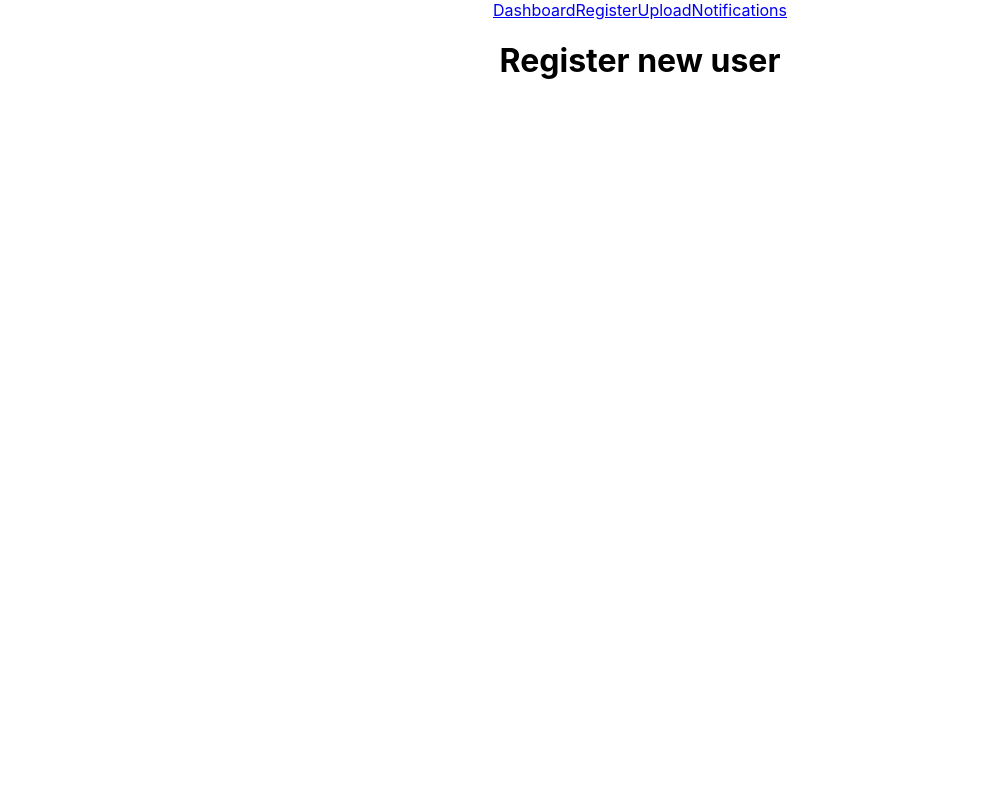
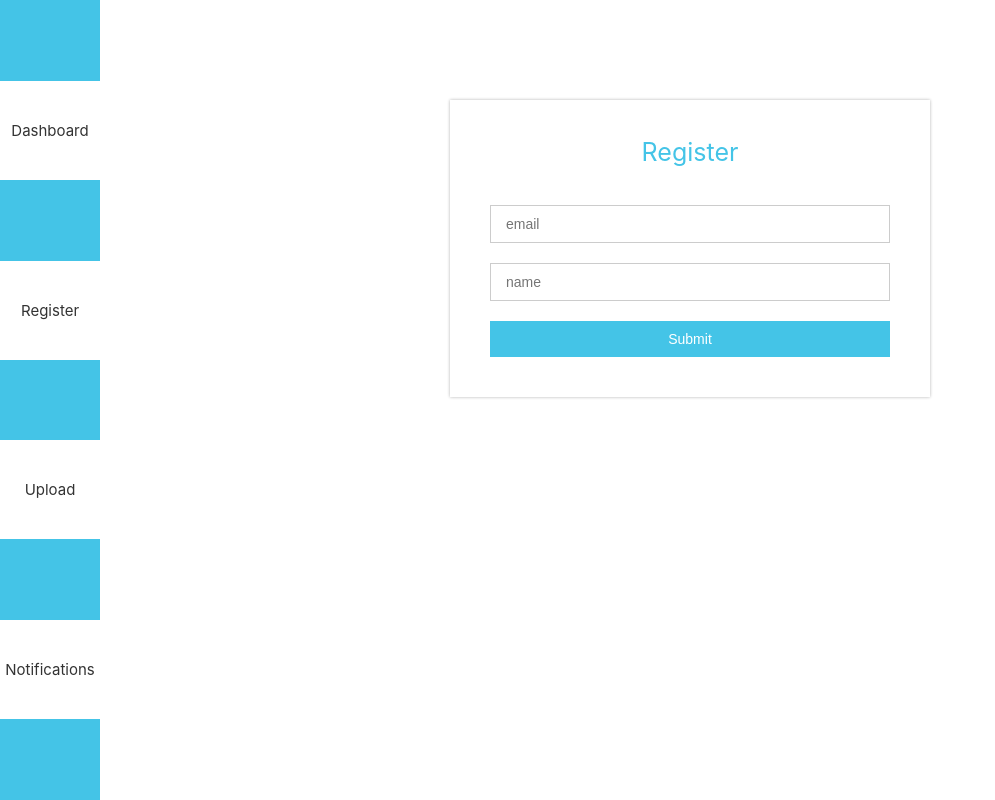
Before and after one commit to Rafaela314/-squad-6-aceleradev-fs-florianopolis-, a React (Create React App) app: page /register in a window 1280 px wide. Shown: the whole page, without its empty margins (0-995 px from the left). Built offline with nearby package versions, Linux system fonts and the light colour scheme.

Commit message:
update sidebar & create register page

```diff
--- a/package.json
+++ b/package.json
@@ -8,7 +8,6 @@
     "react-dom": "^16.8.6",
     "react-router-dom": "^5.0.1",
     "react-scripts": "3.0.1",
-    "reactstrap": "^8.0.1",
     "recharts": "^1.6.2",
     "sort-by": "^1.2.0",
     "styled-components": "^4.3.2"
--- a/src/App.js
+++ b/src/App.js
@@ -1,5 +1,4 @@
 import React from "react";
-
 import { Redirect, Route, Switch } from "react-router-dom";
 
 //import components
--- a/src/components/Dashboard/Dashboard.js
+++ b/src/components/Dashboard/Dashboard.js
@@ -2,6 +2,7 @@ import React from "react";
 import { getAll } from "../../services/funcionarios";
 
 import styled from "styled-components";
+import Button from "react-bootstrap/Button";
 
 // import { Jumbotron, Container, Row, Col } from "reactstrap";
 
--- a/src/components/Notifications.js
+++ b/src/components/Notifications.js
@@ -1,5 +1,36 @@
 import React from "react";
 
-const Notifications = () => <h1>Notifications</h1>;
+const Notifications = () => (
+  <div className="container">
+    <h1>Notifications</h1>
+    <table>
+      <tr>
+        <th>Firstname</th>
+        <th>Lastname</th>
+        <th>Savings</th>
+      </tr>
+      <tr>
+        <td>Peter</td>
+        <td>Griffin</td>
+        <td>$100</td>
+      </tr>
+      <tr>
+        <td>Lois</td>
+        <td>Griffin</td>
+        <td>$150</td>
+      </tr>
+      <tr>
+        <td>Joe</td>
+        <td>Swanson</td>
+        <td>$300</td>
+      </tr>
+      <tr>
+        <td>Cleveland</td>
+        <td>Brown</td>
+        <td>$250</td>
+      </tr>
+    </table>
+  </div>
+);
 
 export default Notifications;
--- a/src/components/Register.js
+++ b/src/components/Register.js
@@ -1,5 +1,85 @@
 import React from "react";
+import styled from "styled-components";
 
-const Register = () => <h1>Register new user</h1>;
+import { Form, Button, Jumbotron, Col } from "react-bootstrap";
+
+const Formbox = styled.form`
+  margin: 100px 0;
+  background: #fff;
+  width: 400px;
+  padding: 40px;
+  box-shadow: 0 0 3px rgba(0, 0, 0, 0.3);
+`;
+
+const Inputfield = styled.input`
+  outline: none;
+  display: block;
+  width: 100%;
+  margin: 0 0 20px;
+  padding: 10px 15px;
+  border: 1px solid #ccc;
+  box-sizing: border-box;
+  font-size: 14px;
+  font-weight: 400;
+  -webkit-font-smoothing: antialiased;
+  -moz-osx-font-smoothing: grayscale;
+  transition: 0.2s linear;
+  &input:focus {
+    color: #333;
+    border: 1px solid #44c4e7;
+  }
+`;
+
+const Inputbutton = styled.input`
+  cursor: pointer;
+  background: #44c4e7;
+  width: 100%;
+  padding: 10px 15px;
+  border: 0;
+  color: #fff;
+  font-size: 14px;
+  font-weight: 400;
+  &:hover {
+    background: #369cb8;
+  }
+`;
+
+const Tittle = styled.h2`
+  margin: 0 0 40px;
+  line-height: 1;
+  color: #44c4e7;
+  font-size: 25px;
+  font-weight: 400;
+`;
+
+const Flexbox = styled.div`
+  display: flex;
+  justify-content: center;
+`;
+
+const Register = () => (
+  <div>
+    <Flexbox>
+      <Formbox>
+        <Tittle>Register</Tittle>
+        <Inputfield
+          name="email"
+          type="text"
+          placeholder="email"
+          //   value={this.state.userName}
+          //   onChange={this.handleInputChange}
+        />
+        <Inputfield
+          name="name"
+          type="text"
+          placeholder="name"
+          //   value={this.state.password}
+          //   onChange={this.handleInputChange}
+        />
+        <Inputbutton type="submit" value="Submit" />
+      </Formbox>
+    </Flexbox>
+  </div>
+);
 
 export default Register;
--- a/src/components/Sidebar.js
+++ b/src/components/Sidebar.js
@@ -1,23 +1,57 @@
 import React from "react";
-// import { slide as Menu } from 'react-burger-menu';
+import styled from "styled-components";
+
+const Sidenav = styled.div`
+  height: 100%; /* 100% Full-height */
+  width: 100px;
+  position: fixed; /* Stay in place */
+  z-index: 1; /* Stay on top */
+  top: 0; /* Stay at the top */
+  left: 0;
+  background-color: #44c4e7; /* Black*/
+  overflow-x: hidden; /* Disable horizontal scroll */
+  padding-top: 0px; /* Place content 60px from the top */
+  transition: 0.5s; /* 0.5 second transition effect to slide in the sidenav */
+  display: flex;
+  flex-direction: column;
+  justify-content: space-evenly;
+`;
+
+const Navlink = styled.a`
+  padding: 8px 8px 8px 8px;
+  text-decoration: none;
+  font-size: 15px;
+  color: #333;
+  display: block;
+  transition: 0.3s;
+  padding: 40px 0;
+
+  &:hover {
+    color: #44c4e7;
+  }
+`;
+
+const Sideblock = styled.div`
+  background-color: white;
+`;
 
 export default props => {
   return (
     // <Menu>
-    <div>
-      <a className="menu-item" href="/dashboard">
-        Dashboard
-      </a>
-      <a className="menu-item" href="/register">
-        Register
-      </a>
-      <a className="menu-item" href="/upload">
-        Upload
-      </a>
-      <a className="menu-item" href="/notifications">
-        Notifications
-      </a>
-    </div>
+    <Sidenav>
+      <Sideblock>
+        <Navlink href="/dashboard">Dashboard</Navlink>
+      </Sideblock>
+      <Sideblock>
+        <Navlink href="/register">Register</Navlink>
+      </Sideblock>
+      <Sideblock>
+        <Navlink href="/upload">Upload</Navlink>
+      </Sideblock>
+      <Sideblock>
+        <Navlink href="/notifications">Notifications</Navlink>
+      </Sideblock>
+    </Sidenav>
 
     // </Menu>
   );
--- a/src/index.css
+++ b/src/index.css
@@ -13,6 +13,50 @@ code {
     monospace;
 }
 
+/* group charts */
 .recharts-wrapper {
   display: inline-block;
 }
+
+/* Style page content - use this if you want to push the page content to the right when you open the side navigation */
+body {
+  transition: margin-left 0.5s;
+  padding-left: 100px;
+}
+
+/* On smaller screens, where height is less than 450px, change the style of the sidenav (less padding and a smaller font size) */
+@media screen and (max-height: 450px) {
+  .sidenav {
+    padding-top: 15px;
+  }
+  .sidenav a {
+    font-size: 18px;
+  }
+}
+
+h1 {
+  padding: 40px 0 0;
+}
+
+/* TABLE from notifications page */
+table {
+  border-collapse: collapse;
+  width: 80%;
+  margin: auto;
+}
+
+td {
+  text-align: left;
+  padding: 8px;
+}
+
+tr:nth-child(even) {
+  background-color: #f2f2f2;
+}
+
+th {
+  background-color: #44c4e7;
+  color: white;
+  text-align: left;
+  padding: 8px;
+}
```
Also changed, not shown: 1 other file (tests, documents, lock files or other folders).
